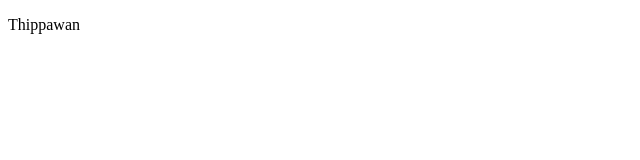
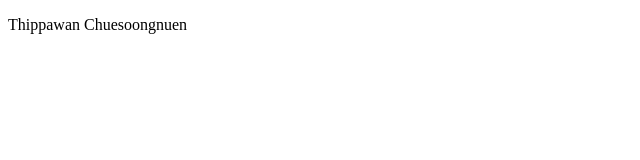
Before and after one commit to openaday/git_demo, a plain HTML site: page index.html in a window 1280 px wide. Shown: the whole page, without its empty margins (0-640 px from the left). Drawn offline with Linux system fonts and the light colour scheme.

Commit message:
test by Thippawan

```diff
--- a/index.html
+++ b/index.html
@@ -7,6 +7,6 @@
     <title>Document</title>
 </head>
 <body>
-    <p>Thippawan</p>
+    <p>Thippawan Chuesoongnuen</p>
 </body>
 </html>
```
